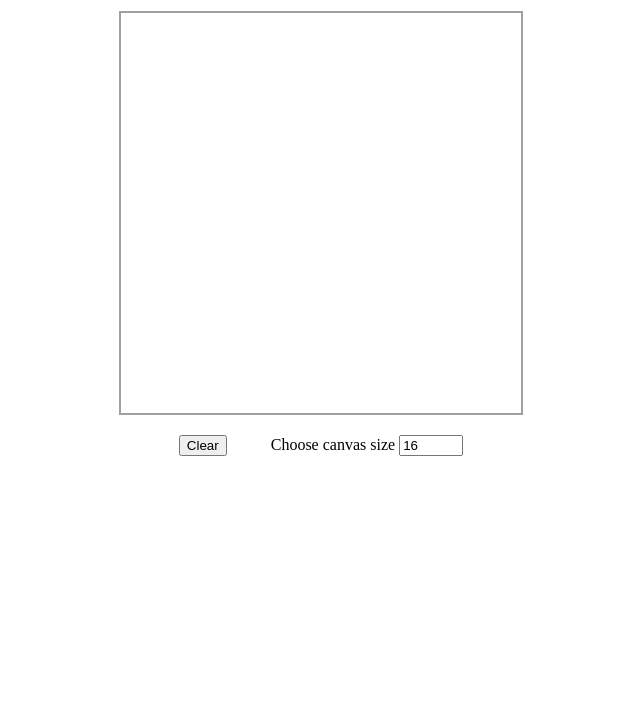
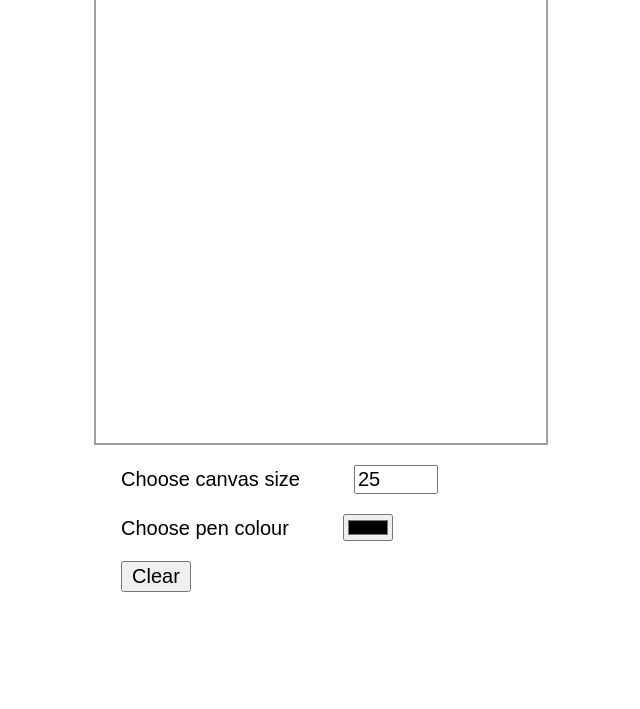
Before and after one commit to Aleksaks27/Etch-a-Sketch, a plain HTML site: page index.html in a window 1280 px wide. Shown: the part 91-800 px from the top of the page, without its empty margins (319-959 px from the left). Drawn offline with Linux system fonts and the light colour scheme.

Commit message:
Add colour changing options and final styling

```diff
--- a/app.js
+++ b/app.js
@@ -1,12 +1,7 @@
-// Using javascript, we want the user to choose a certain grid size
-// This grid will consist of div elements in a square arrangement
-// When the user clicks or hovers over one of these squares, the colour should change
-// There could be some additional functionality which allows the user to draw with
-// different colours and perhaps erase the board entirely.
-
 const canvas = document.querySelector("#canvas");
 const clear = document.querySelector("#clear");
 const input = document.querySelector("#size");
+const colorChooser = document.querySelector("#colorChooser");
 
 function createGrid(size, pixelSize) {
     for (let i = 1; i <= size; i++) {
@@ -25,10 +20,10 @@ function createGrid(size, pixelSize) {
 
 function draw() {
     const pixels = document.querySelectorAll(".pixel");
-    pixels.forEach(pixel => pixel.addEventListener("click", () => {
-        pixel.classList.add("draw");
-    }))
-}
+    pixels.forEach(pixel => pixel.addEventListener("mouseover", () => {
+        pixel.style.backgroundColor = "black";
+    })
+)}
 
 function erase() {
     const pixels = document.querySelectorAll(".pixel");
@@ -37,21 +32,35 @@ function erase() {
     lines.forEach(line => line.remove())
 }
 
+function changeColor(color) {
+    const pixels = document.querySelectorAll(".pixel");
+    pixels.forEach(pixel => pixel.addEventListener("mouseover", () => {
+        pixel.style.backgroundColor = `${color}`;
+    })
+)}
+
 function initialize() {
     let size = input.value;
-    let pixelSize = (400/size);
+    if (size > 100) size = 100;
+    let pixelSize = (450/size);
     createGrid(size, pixelSize);
     draw();
 }
 
 input.addEventListener("change", () => {
     erase();
-    initialize()
+    initialize();
+    changeColor(colorChooser.value);
 });
 
 clear.addEventListener("click", () => {
     erase();
     initialize();
+    changeColor(colorChooser.value);
 });
 
+colorChooser.addEventListener("change", () => {
+    changeColor(colorChooser.value);
+})
+
 initialize();
--- a/index.html
+++ b/index.html
@@ -10,9 +10,15 @@
     <h1>Etch-a-Sketch</h1>
     <div id="canvas"></div>
     <div id="options">
+        <div id="first">
+            <label for="size">Choose canvas size</label>
+            <input type="number" id="size" name="size" min="2" max="100" value="25">
+        </div>
+        <div id="second">
+            <label for="color">Choose pen colour</label>
+            <input type="color" name="color" id="colorChooser" value="#000000">
+        </div>
         <button id="clear">Clear</button>
-        <label for="size">Choose canvas size</label>
-        <input type="number" id="size" name="size" min="2" max="100" value="16">
     </div>
     <script src="app.js"></script>
 </body>
--- a/styles.css
+++ b/styles.css
@@ -1,41 +1,49 @@
 h1 {
     text-align: center;
-    font-family: calibri;
+    font-family: sans-serif;
     font-size: 40px;
+    margin-top: 10px;
 }
 
 #canvas {
     margin: 0 auto;
     display: flex;
     flex-direction: column;
-    width: 400px;
-    height: 400px;
+    width: 450px;
+    height: 450px;
     border: 2px solid rgb(160, 160, 160)
 }
 
 #options {
-    text-align: center;
+    display: flex;
+    flex-direction: column;
+    gap: 20px;
+    margin: 0 auto;
+    width: 400px;
     margin-top: 20px;
 }
+
+label {
+    margin-right: 50px;
+    font-size: 20px;
+    font-family: sans-serif;
+}
+#size {
+    font-size: 20px;
+}
+
 #clear {
-    margin-right: 40px;
+    width: 70px;
+    font-size: 20px;
+    padding: 2px 0;
 }
 
 .line {
     display: flex;
     flex-direction: row;
-    width: 400px;
-    /* height: 25px; */
+    width: 450px;
 }
 
 .pixel {
-    /* width: 25px;
-    height: 25px; */
     background-color: white;
 }
-
-.start {}
-
-.draw {
-    background-color: black;
-}
```
